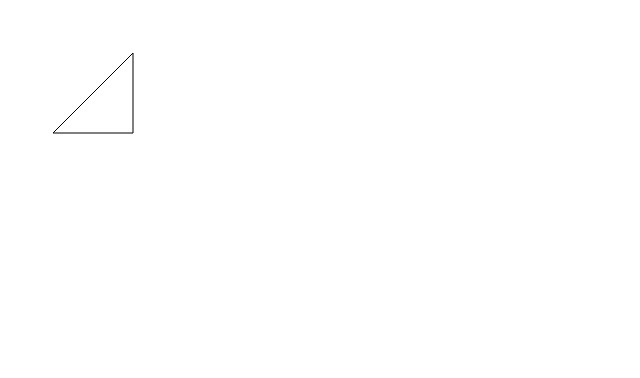
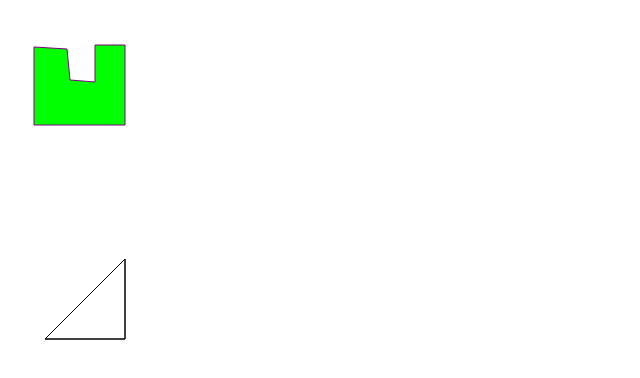
Before and after one commit to beyondJohn/delegate, an Angular app: page / in a window 1280 px wide. Shown: the top 378 px of the page, without its empty margins (0-640 px from the left). Built offline with nearby package versions, Linux system fonts and the light colour scheme.

Commit message:
back to polygons, rotation issue wip

```diff
--- a/src/app/delegate/delegate.component.html
+++ b/src/app/delegate/delegate.component.html
@@ -1,9 +1,13 @@
+<div id='divbody' (click)="bodyclick($event,'divbody')">
+  <svg height="210" width="390">
+    <!-- <polygon id='poly1' points="210,100 250,190 160,210, 300,180, 400,210" style="fill:lime;stroke:purple;stroke-width:1;" (mouseenter)="mover('poly1')" (mouseleave)="mout('poly1')" onclick="alert('clicked')" /> -->
+    <!-- <polygon id='poly1' points="125,125 125,45 45,125" style="fill:lime;stroke:purple;stroke-width:1;" (mouseenter)="mover('poly1')" -->
+        <polygon id='poly1' points="125,125 125,45 95,45 95,82 70,80 67,49 34,47 34,125" style="fill:lime;stroke:purple;stroke-width:1;" (mouseenter)="mover('poly1')"
+      (mouseleave)="mout('poly1')"  />
+  </svg>
 
-<!-- <svg height="210" width="390">
-  <polygon id='poly1' points="210,100 250,190 160,210, 400,210" style="fill:lime;stroke:purple;stroke-width:1;" (mouseenter)="mover('poly1')" (mouseleave)="mout('poly1')" onclick="alert('clicked')" />
-</svg> -->
+  <div *ngFor="let canv of canvasarray">
 
-<div *ngFor="let canv of canvasarray"  >
-
-  <canvas id="{{canv.id}}" width="{{canv.width}}" height="{{canv.height}}" ></canvas>
+    <canvas id="{{canv.id}}" width="{{canv.width}}" height="{{canv.height}}" (click)="clicked()"></canvas>
+  </div>
 </div>
--- a/src/app/delegate/delegate.component.ts
+++ b/src/app/delegate/delegate.component.ts
@@ -33,7 +33,7 @@ export class DelegateComponent implements OnInit {
   mout(ev){
     document.getElementById(ev).style.fill = 'lime';
   }
-  canvasarray = [{id: "canvas0", width: "300", height: "300", style:""}];
+  canvasarray = [{id: "canvas0", width: "300", height: "300", style:""},{id: "canvas0", width: "300", height: "300", style:""}];
   canvasadder = 0;
   createCanvas(){
     this.canvasarray.forEach(element => {
@@ -59,6 +59,20 @@ export class DelegateComponent implements OnInit {
 
      //this.canvasadder++;
   }
+  clicked(){
+    console.log('clicked');
+  }
+  bodyclick(ev, id){
+
+    let topclick, leftclick, parentwidth, parentheight, toppercent, leftpercent, scaledwidth, found, top, left;
+    topclick = ev.layerY;
+    leftclick = ev.layerX;
+    console.log(topclick, ' : ', leftclick);
+    parentwidth = document.getElementById(id).parentElement.clientWidth;
+    parentheight = document.getElementById(id).parentElement.clientHeight;
+    leftpercent = parseFloat(((parseInt(leftclick) * 100) / parseInt(parentwidth)).toString()).toFixed(0);
+    toppercent = parseFloat(((parseInt(topclick) * 100) / parseInt(parentheight)).toString()).toFixed(0);
+  }
 // If final connection comes from above then adding all points to (left) of border
 // If final connection comes from below than add all points to right of border
 
--- a/src/index.html
+++ b/src/index.html
@@ -9,13 +9,12 @@
     var e = window.event;
     var posX = e.clientX;
     var posY = e.clientY;
-    console.log(posX + " : " + posY);
+    //console.log(posX + " : " + posY);
   }
 </script>
   <meta name="viewport" content="width=device-width, initial-scale=1">
   <link rel="icon" type="image/x-icon" href="favicon.ico">
 </head>
-<body onmousemove="mmove()">
   <app-root></app-root>
 </body>
 </html>
--- a/src/styles.css
+++ b/src/styles.css
@@ -1 +1,4 @@
 /* You can add global styles to this file, and also import other style files */
+body{
+    margin: 0;
+}
```
